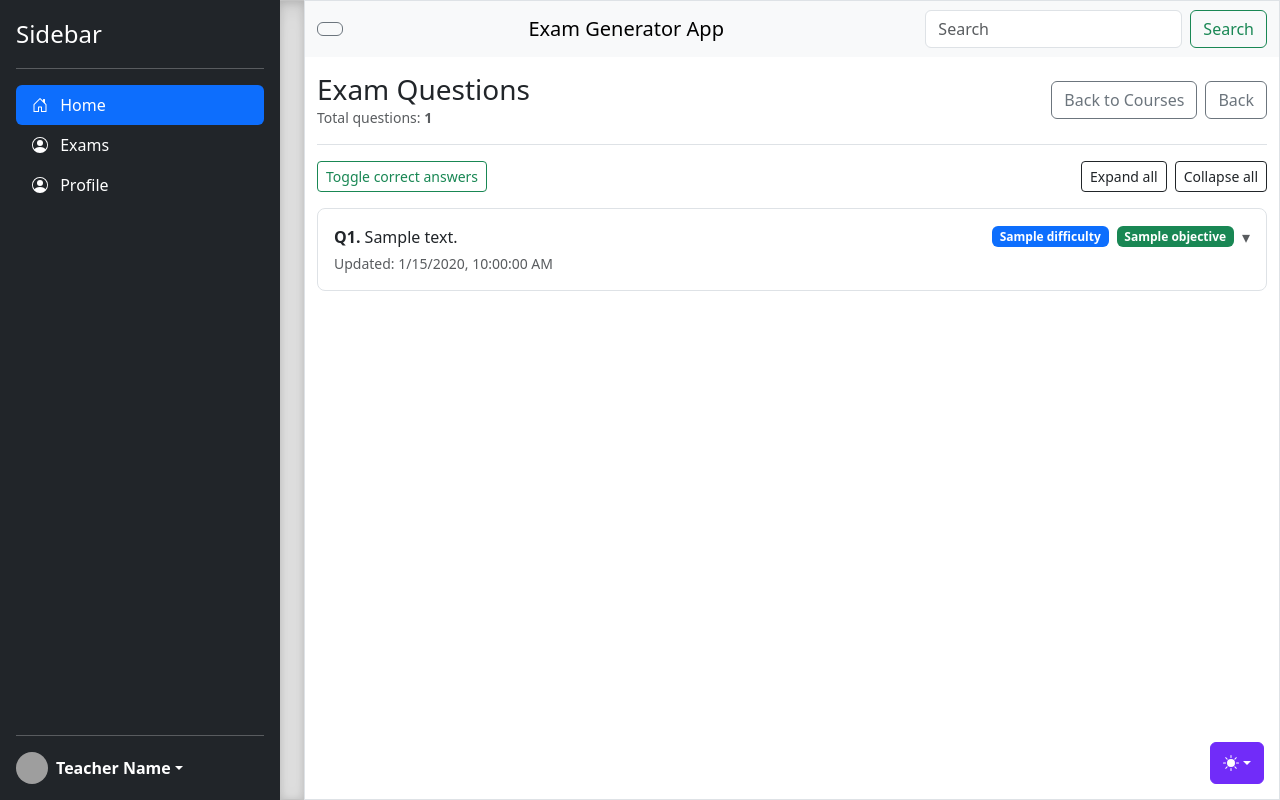
After one commit to MennaWaleed03/ExamGenerator, a FastAPI app: template src/templates/exam_questions.html in a window 1280 px wide. The commit adds this page. Run offline with FastAPI, Linux system fonts and the light colour scheme; the template is opened without the code that fills it: most values are stand-ins (such as "Sample title", 1, 10 or a date in 2020); parts of the project's set-up code (start-up, migrations or seed data) failed here and were passed over; some libraries are stand-ins or nearby versions; grey boxes are pictures that could not be loaded.

Commit message:
Modify the html and js files

```diff
--- /dev/null
+++ b/src/static/js/exam_questions.js
@@ -0,0 +1,27 @@
+// static/js/exam_questions.js
+console.log("exam_questions.js LOADED ✅ 2026-02-01");
+
+document.addEventListener("DOMContentLoaded", () => {
+  // Format ISO dates
+  document.querySelectorAll(".js-date[data-iso]").forEach((el) => {
+    const d = new Date(el.getAttribute("data-iso"));
+    if (!Number.isNaN(d.getTime())) el.textContent = d.toLocaleString();
+  });
+
+  // Toggle correct answers
+  const btnToggle = document.getElementById("btnToggleAnswers");
+  btnToggle?.addEventListener("click", () => {
+    document.querySelectorAll(".js-correct").forEach((b) => b.classList.toggle("d-none"));
+  });
+
+  // Expand / Collapse all (details tags)
+  const allDetails = () => Array.from(document.querySelectorAll("details[data-q-details]"));
+
+  document.getElementById("btnExpandAll")?.addEventListener("click", () => {
+    allDetails().forEach((d) => (d.open = true));
+  });
+
+  document.getElementById("btnCollapseAll")?.addEventListener("click", () => {
+    allDetails().forEach((d) => (d.open = false));
+  });
+});
--- a/src/static/js/generate_exam.js
+++ b/src/static/js/generate_exam.js
@@ -171,7 +171,7 @@ document.addEventListener("DOMContentLoaded", () => {
   // TODO: implement in backend:
   // PATCH /{course_id}/exams/{exam_id} { exam_status: "final" }
  async function apiSaveExam(examId) {
-  const url = `/exams/${encodeURIComponent(examId)}`;
+  const url = `${window.location.origin}/exams/${encodeURIComponent(examId)}`;;
 
   const res = await fetch(url, {
     method: "PATCH",
@@ -281,7 +281,7 @@ document.addEventListener("DOMContentLoaded", () => {
     btnSave.disabled = true;
 
     try {
-      await apiSaveExam(courseId, examId);
+      await apiSaveExam( examId);
       // Optionally update UI
       examStatusEl.textContent = "final";
       setError(resultErrEl, "");
--- a/src/templates/chapters.html
+++ b/src/templates/chapters.html
@@ -300,7 +300,10 @@
       <div class="modal-header">
         <div>
           <h5 class="modal-title mb-0">Generated Exam</h5>
-
+            <div>
+          Exam ID: <span id="generatedExamId"></span><br>
+          Status: <span id="generatedExamStatus"></span>
+        </div>
         </div>
         <button type="button" class="btn-close" data-bs-dismiss="modal"></button>
       </div>
--- /dev/null
+++ b/src/templates/exam_questions.html
@@ -0,0 +1,111 @@
+{% extends "layout.html" %}
+{% block content %}
+
+<div class="container py-3" style="max-width: 1100px;">
+
+  <!-- Top bar -->
+  <div class="d-flex align-items-center justify-content-between border-bottom pb-3 mb-3 sticky-top bg-body">
+    <div>
+      <h3 class="m-0">Exam Questions</h3>
+      <div class="text-body-secondary small">
+        Total questions: <strong>{{ exam_questions|length }}</strong>
+      </div>
+    </div>
+
+    <div class="d-flex gap-2">
+      <a class="btn btn-outline-secondary" href="/courses">Back to Courses</a>
+      <a class="btn btn-outline-secondary" href="javascript:history.back()">Back</a>
+    </div>
+  </div>
+
+  {% if not exam_questions or exam_questions|length == 0 %}
+    <div class="alert alert-info">No questions found for this exam.</div>
+  {% else %}
+
+    <!-- Controls -->
+    <div class="d-flex align-items-center justify-content-between flex-wrap gap-2 mb-3">
+      <button class="btn btn-sm btn-outline-success" id="btnToggleAnswers" type="button">
+        Toggle correct answers
+      </button>
+
+      <div class="d-flex gap-2 flex-wrap">
+        <button class="btn btn-sm btn-outline-dark" id="btnExpandAll" type="button">Expand all</button>
+        <button class="btn btn-sm btn-outline-dark" id="btnCollapseAll" type="button">Collapse all</button>
+      </div>
+    </div>
+
+    <!-- Scroll area -->
+    <div class="overflow-auto" style="max-height: calc(150vh - 290px);">
+
+      {% for q in exam_questions %}
+
+        {# normalize enum strings: "XEnum.simple" -> "simple" #}
+        {% set diff_text = (q.difficulty ~ '').split('.')[-1] %}
+        {% set obj_text  = (q.objective ~ '').split('.')[-1] %}
+        {% set diff = diff_text|lower %}
+        {% set obj  = obj_text|lower %}
+
+        {% if diff == 'difficult' %}
+          {% set diff_badge = 'text-bg-danger' %}
+        {% else %}
+          {% set diff_badge = 'text-bg-primary' %}
+        {% endif %}
+
+        {% if obj == 'remembering' %}
+          {% set obj_badge = 'text-bg-info' %}
+        {% elif obj == 'understanding' %}
+          {% set obj_badge = 'text-bg-warning text-dark' %}
+        {% else %}
+          {% set obj_badge = 'text-bg-success' %}
+        {% endif %}
+
+        <details class="border rounded-3 p-3 mb-2 bg-body" data-q-details>
+          <!-- Summary row (click arrow/row to open) -->
+          <summary class="d-flex align-items-start justify-content-between gap-2" style="cursor:pointer; list-style:none;">
+            <div class="me-2">
+              <strong>Q{{ loop.index }}.</strong> {{ q.content }}
+              <div class="small text-body-secondary mt-1">
+                Updated: <span class="js-date" data-iso="{{ q.updated_at }}">{{ q.updated_at }}</span>
+              </div>
+            </div>
+
+            <div class="d-flex align-items-center gap-2 flex-wrap justify-content-end">
+              <span class="badge {{ diff_badge }}">{{ diff_text }}</span>
+              <span class="badge {{ obj_badge }}">{{ obj_text }}</span>
+              <!-- small arrow (Bootstrap icon replacement) -->
+              <span class="text-body-secondary" aria-hidden="true">▾</span>
+            </div>
+          </summary>
+
+          <!-- Choices -->
+          <div class="mt-3">
+            {% if not q.choices or q.choices|length == 0 %}
+              <div class="alert alert-warning mb-0">No choices found for this question.</div>
+            {% else %}
+              <div class="list-group">
+                {% for ch in q.choices %}
+                  <div class="list-group-item d-flex align-items-start gap-2">
+                    <input class="form-check-input mt-1" type="radio" name="q_{{ q.id }}" disabled>
+                    <div class="flex-grow-1">{{ ch.content }}</div>
+
+                    {% if ch.is_correct %}
+                      <span class="badge text-bg-success d-none js-correct">Correct</span>
+                    {% endif %}
+                  </div>
+                {% endfor %}
+              </div>
+            {% endif %}
+          </div>
+        </details>
+
+      {% endfor %}
+
+    </div>
+  {% endif %}
+</div>
+
+{% endblock content %}
+
+{% block scripts %}
+<script src="{{ url_for('static', path='js/exam_questions.js') }}"></script>
+{% endblock scripts %}
--- a/src/templates/layout.html
+++ b/src/templates/layout.html
@@ -9,7 +9,7 @@
       content="Mark Otto, Jacob Thornton, and Bootstrap contributors"
     />
     <meta name="generator" content="Astro v5.13.2" />
-    <title>Sidebars · Bootstrap v5.3</title>
+    <title>ExamGenerator App</title>
     <link
       rel="canonical"
       href="https://getbootstrap.com/docs/5.3/examples/sidebars/"
@@ -252,7 +252,20 @@
               >
                 <use xlink:href="#people-circle"></use>
               </svg>
-              Add Customers
+              Exams
+            </a>
+          </li>
+           <li>
+            <a href=# class="nav-link text-white">
+              <svg
+                class="bi pe-none me-2"
+                width="16"
+                height="16"
+                aria-hidden="true"
+              >
+                <use xlink:href="#people-circle"></use>
+              </svg>
+              Profile
             </a>
           </li>
         </ul>
@@ -274,8 +287,8 @@
             <strong>Teacher Name</strong>
           </a>
           <ul class="dropdown-menu dropdown-menu-dark text-small shadow">
-            <li><a class="dropdown-item" href="#">New project...</a></li>
-            <li><a class="dropdown-item" href="#">Settings</a></li>
+            <li><a class="dropdown-item" href="#">New Course</a></li>
+            <li><a class="dropdown-item" href="#">Exams</a></li>
             <li><a class="dropdown-item" href="#">Profile</a></li>
             <li><hr class="dropdown-divider" /></li>
             <li><a class="dropdown-item" href="#">Sign out</a></li>
```
Also changed, not shown: src/static/js/create_course.js (+23 -9 lines), src/static/js/exam.js (added, +60 -0 lines).
